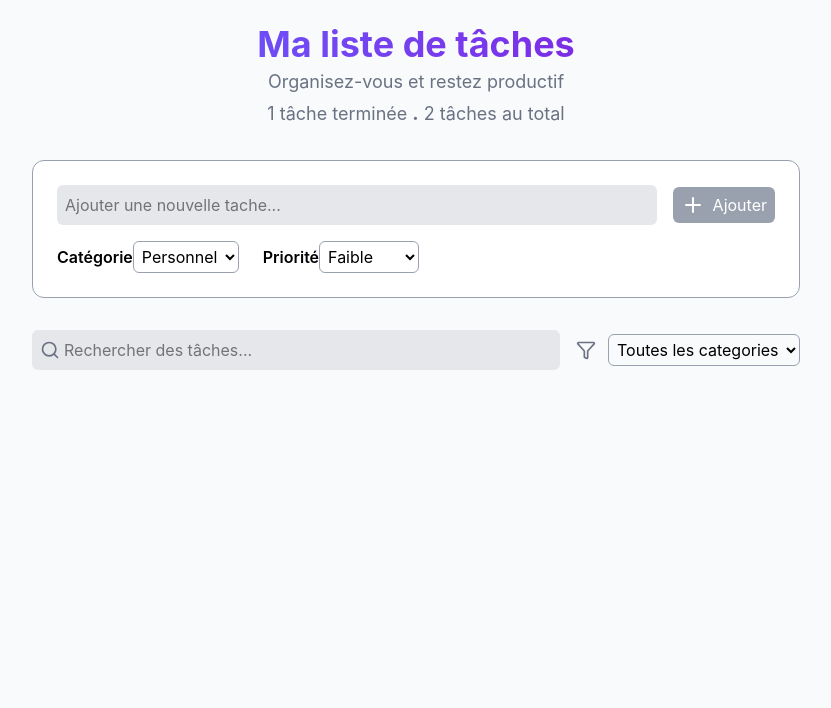
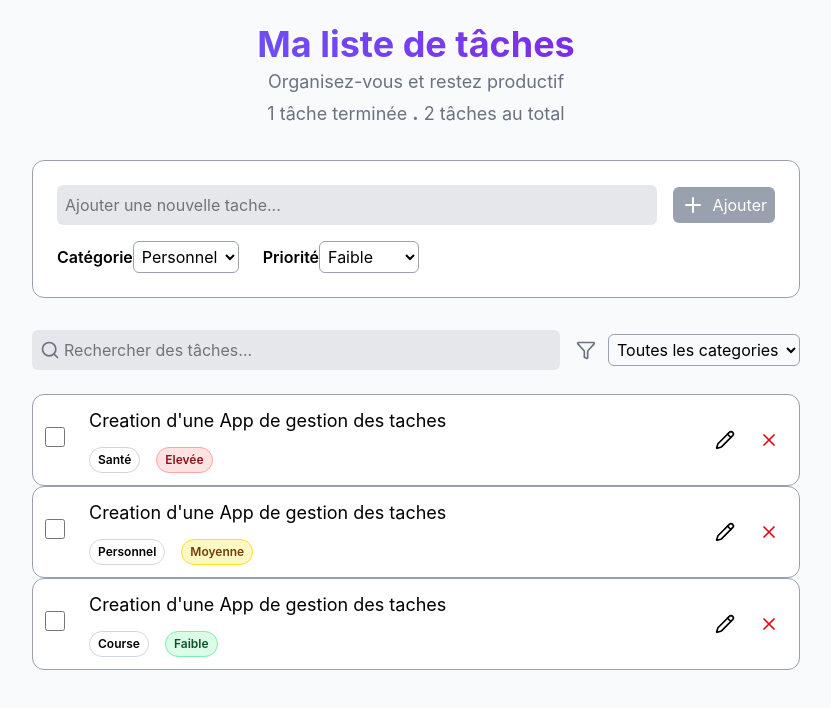
Before and after one commit to NitiemaAllassane/todoWebApp, a React (Vite) app: page / in a window 1280 px wide. Shown: the top 708 px of the page, without its empty margins (224-1055 px from the left). Built offline with nearby package versions, Linux system fonts and the light colour scheme.

Commit message:
Creation du composant Tache

```diff
--- a/package.json
+++ b/package.json
@@ -11,6 +11,7 @@
   },
   "dependencies": {
     "@tailwindcss/vite": "^4.2.2",
+    "clsx": "^2.1.1",
     "lucide-react": "^1.7.0",
     "react": "^19.2.4",
     "react-dom": "^19.2.4",
--- a/src/App.tsx
+++ b/src/App.tsx
@@ -1,5 +1,24 @@
 import './App.css';
-import { Plus, Search, Funnel } from 'lucide-react';
+import {
+  Plus,
+  Search,
+  Funnel,
+  Pencil,
+  X
+} from 'lucide-react';
+
+import clsx from 'clsx';
+
+
+type TaskCategories = "personal" | "work" | "shopping" | "health";
+type TaskPriority = "low" | "medium" | "high";
+
+interface TaskPros {
+  isDone: boolean;
+  title: string;
+  category: TaskCategories;
+  priority: TaskPriority;
+}
 
 
 function Header() {
@@ -104,7 +123,7 @@ function AddForm() {
 function SearchForm() {
 
   return (
-    <form action="">
+    <form action="" className='mb-6'>
       <search className='flex items-center gap-4'>
         <div
           className='flex items-center gap-1 flex-1 bg-gray-200 p-2 rounded-md
@@ -136,9 +155,116 @@ function SearchForm() {
         </div>
       </search>
     </form>
+  );
+}
+
+
+function Task({
+  isDone,
+  title,
+  category,
+  priority
+}: TaskPros) {
+
+  let priorityText: string;
+  let categorieText: string;
+
+  // Restriction des priorité
+  switch (priority) {
+    case "high":
+      priorityText = "Elevée";
+      break;
+
+    case "low":
+      priorityText = "Faible";
+      break;
+
+    case "medium":
+      priorityText = "Moyenne";
+      break;
+
+    default:
+      priorityText = "";
+      break;
+  }
+
+  // Restriction des categories
+  switch (category) {
+    case "health":
+      categorieText = "Santé";
+      break;
+
+    case "personal":
+      categorieText = "Personnel";
+      break;
+
+    case "shopping":
+      categorieText = "Course";
+      break;
+
+    case "work":
+      categorieText = "Travail";
+      break;
+
+    default:
+      categorieText = "";
+      break;
+  }
+
+  return (
+    <>
+      <form
+        action=""
+        className='bg-white border border-gray-400 p-3 rounded-xl'
+      >
+        <article className='flex justify-between items-center'>
+          <div className='flex items-center gap-6'>
+            <div>
+              <input
+                type="checkbox"
+                name="doneTask"
+                id="doneTask"
+                checked={isDone}
+                className='w-5 h-5'
+              />
+            </div>
+
+            <div>
+              <h2 className='text-lg mb-3'>{title}</h2>
+              <div className='flex items-center gap-4'>
+                <span
+                  className='text-xs font-semibold border
+                  border-gray-300 px-2 py-1 rounded-2xl'
+                >
+                  {categorieText}
+                </span>
+                <span
+                  className={clsx(
+                    `text-xs font-semibold border px-2 py-1 rounded-2xl`,
+                    priority === "medium" && "text-yellow-900 bg-yellow-100 border-yellow-300",
+                    priority === "low" && "text-green-900 bg-green-100 border-green-300",
+                    priority === "high" && "text-red-900 bg-red-100 border-red-300",
+                  )}
+                >
+                  {priorityText}
+                </span>
+              </div>
+            </div>
+          </div>
+
+          <div className='flex items-center gap-2'>
+            <button className='p-2 rounded-sm hover:bg-gray-300 cursor-pointer'>
+              <Pencil size={20} className='font-semibold'  />
+            </button>
+            <button className='p-2 rounded-sm hover:bg-gray-300 cursor-pointer'>
+              <X size={20} className='font-semibold text-red-600' />
+            </button>
+          </div>
+        </article>
+      </form>
+    </>
   )
 }
-
 
 function App() {
 
@@ -149,9 +275,31 @@ function App() {
         <Header  />
         <AddForm  />
         <SearchForm  />
+        <div>
+          <Task
+            isDone={false}
+            title="Creation  d'une App de gestion des taches"
+            category="health"
+            priority="high"
+          />
+
+          <Task
+            isDone={false}
+            title="Creation  d'une App de gestion des taches"
+            category="personal"
+            priority="medium"
+          />
+
+          <Task
+            isDone={false}
+            title="Creation  d'une App de gestion des taches"
+            category="shopping"
+            priority="low"
+          />
+        </div>
       </div>
     </main>
-  )
+  );
 }
 
 export default App;
```
Also changed, not shown: 1 other file (tests, documents, lock files or other folders).
